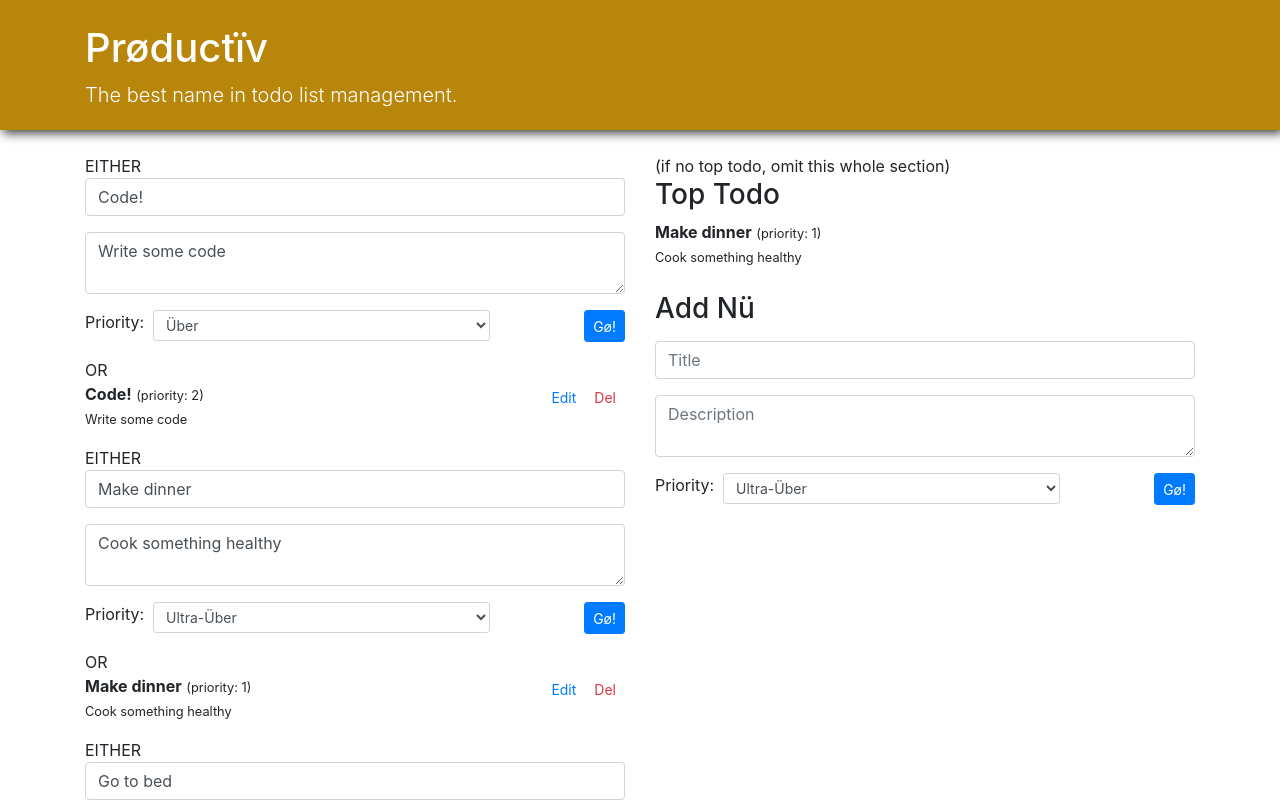
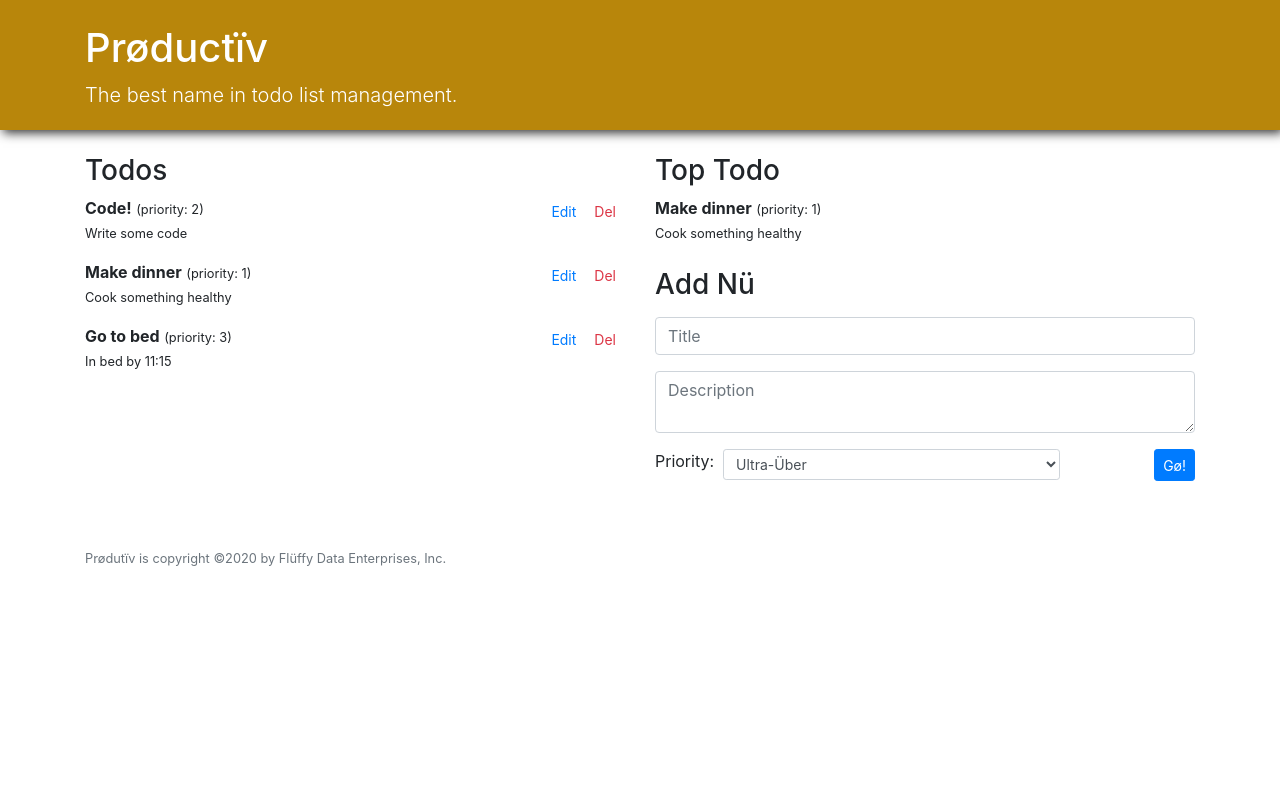
Before and after one commit to mayplesap/react-forms-productiv, a React (Create React App) app: page / in a window 1280 px wide. Shown: the top 802 px of the page. Built offline with nearby package versions, Linux system fonts and the light colour scheme.

Commit message:
completed

```diff
--- a/src/App.js
+++ b/src/App.js
@@ -20,26 +20,31 @@ function App() {
       </header>
 
       <section className="container mt-4">
-          <TodoApp initialTodos={[
+        <TodoApp
+          initialTodos={[
             {
               id: 1,
               title: "Code!",
               description: "Write some code",
               priority: 2,
+              isEditable: false,
             },
             {
               id: 2,
               title: "Make dinner",
               description: "Cook something healthy",
               priority: 1,
+              isEditable: false,
             },
             {
               id: 3,
               title: "Go to bed",
               description: "In bed by 11:15",
               priority: 3,
+              isEditable: false,
             },
-          ]} />
+          ]}
+        />
 
         <Footer />
       </section>
--- a/src/EditableTodo.js
+++ b/src/EditableTodo.js
@@ -1,4 +1,4 @@
-import React, { useState } from "react";
+import React from "react";
 import Todo from "./Todo";
 import TodoForm from "./TodoForm";
 
@@ -13,45 +13,48 @@ import TodoForm from "./TodoForm";
  */
 
 function EditableTodo({ todo, update, remove }) {
-
   /** Toggle if this is being edited */
-  function toggleEdit() { }
+  function toggleEdit() {
+    update(todo);
+  }
 
   /** Call remove fn passed to this. */
-  function handleDelete() { }
+  function handleDelete() {
+    remove(todo.id);
+  }
 
-  /** Edit form saved; toggle isEditing and update in ancestor. */
-  function handleSave(formData) { }
-  console.log("TODO", todo);
+  // /** Edit form saved; toggle isEditing and update in ancestor. */
+  // function handleSave(formData) {}
+
+  if (todo.isEditable) {
     return (
       <div className="EditableTodo">
-
-                EITHER
-
-                <TodoForm initialFormData={todo}/>
-
-                OR
-
+        <TodoForm initialFormData={todo} handleSave={update} />
+      </div>
+    );
+  } else {
+    return (
+      <div className="EditableTodo">
         <div className="mb-3">
           <div className="float-right text-sm-right">
             <button
               className="EditableTodo-toggle btn-link btn btn-sm"
-                        onClick={toggleEdit}>
+              onClick={toggleEdit}
+            >
               Edit
             </button>
             <button
               className="EditableTodo-delBtn btn-link btn btn-sm text-danger"
-                        onClick={handleDelete}>
+              onClick={handleDelete}
+            >
               Del
             </button>
           </div>
-                  <Todo
-                    todo={todo}
-                    key={todo.id}/>
+          <Todo todo={todo} key={todo.id} />
         </div>
-
       </div>
     );
   }
+}
 
 export default EditableTodo;
--- a/src/EditableTodoList.js
+++ b/src/EditableTodoList.js
@@ -11,12 +11,18 @@ import EditableTodo from "./EditableTodo";
  * TodoApp -> EditableTodoList -> [ EditableTodo, ... ]
  */
 
-function EditableTodoList({todos, update, remove}) {
-  console.log("TODOSSS", todos);
+function EditableTodoList({ todos, update, remove }) {
   return (
-      <div>
-        {todos.map(todo => <EditableTodo todo={todo} update={update} remove={remove}/>)}
-      </div>
+    <div>
+      {todos.map((todo) => (
+        <EditableTodo
+          todo={todo}
+          update={update}
+          key={todo.id}
+          remove={remove}
+        />
+      ))}
+    </div>
   );
 }
 
--- a/src/Todo.js
+++ b/src/Todo.js
@@ -3,18 +3,21 @@ import React from "react";
 /** Simple presentation component for a todo.
  *
  * Props:
- * - todo: like { id, title, description, priority }
+ * - todo: like { id, title, description, priority, isEditable }
  *
  * { EditableTodo, TodoApp } -> Todo
  **/
 
-function Todo({todo}) {
-  console.log("TODO in todo", todo);
+function Todo({ todo }) {
   return (
-      <div className="Todo">
-        <div><b>{todo.title}</b> <small>(priority: {todo.priority})</small></div>
-        <div><small>{todo.description}</small></div>
+    <div className="Todo">
+      <div>
+        <b>{todo.title}</b> <small>(priority: {todo.priority})</small>
       </div>
+      <div>
+        <small>{todo.description}</small>
+      </div>
+    </div>
   );
 }
 
--- a/src/TodoApp.js
+++ b/src/TodoApp.js
@@ -4,7 +4,6 @@ import TodoForm from "./TodoForm";
 
 import TopTodo from "./TopTodo";
 import EditableTodoList from "./EditableTodoList";
-import Todo from "./Todo";
 
 /** App for managing a todo list.
  *
@@ -17,61 +16,58 @@ import Todo from "./Todo";
  * App -> TodoApp -> { TodoForm, EditableTodoList }
  */
 
-function TodoApp({initialTodos}) {
-  const [todos, setTodos] = useState([...initialTodos]);
+function TodoApp({ initialTodos }) {
+  const [todos, setTodos] = useState(initialTodos);
   /** add a new todo to list */
   function create(newTodo) {
     newTodo.id = uuid();
-    setTodos(todos => ([
-      ...todos,
-      newTodo
-    ]));
+    newTodo.isEditable = false;
+    setTodos((todos) => [...todos, newTodo]);
   }
 
   /** update a todo with updatedTodo */
   function update(updatedTodo) {
-    setTodos(todos => (todos.map(todo => {
-      if(todo.id === updatedTodo.id) {
-        return updatedTodo;
-      } else {
-        return todo;
-      }
-    })));
+    updatedTodo.isEditable = !updatedTodo.isEditable;
+    setTodos((todos) =>
+      todos.map((todo) => {
+        if (todo.id === updatedTodo.id) {
+          return updatedTodo;
+        } else {
+          return todo;
+        }
+      })
+    );
   }
-
 
   /** delete a todo by id */
   function remove(id) {
-    setTodos(todos => todos.filter(todo => todo.id !== id));
+    setTodos((todos) => todos.filter((todo) => todo.id !== id));
   }
 
-  /**TODO: handleSave: will update or create todo */
-  function handleSave(todo){
-    if(todo.id) {
-      update(todo);
-    } else {
-      create(todo);
-    }
-  }
-
-  console.log("APP TODOS", todos)
   return (
     <main className="TodoApp">
       <div className="row">
         <div className="col-md-6">
-          <EditableTodoList todos={todos} update={update} remove={remove}/> OR
-          <span className="text-muted">You have no todos.</span>
+          <h3>Todos</h3>
+          {todos.length > 0 ? (
+            <EditableTodoList todos={todos} update={update} remove={remove} />
+          ) : (
+            <span className="text-muted">You have no todos.</span>
+          )}
         </div>
 
         <div className="col-md-6">
-          (if no top todo, omit this whole section)
           <section className="mb-4">
             <h3>Top Todo</h3>
-            <TopTodo todos={todos}/>
+            {todos.length > 0 ? (
+              <TopTodo todos={todos} />
+            ) : (
+              <span className="text-muted">No todos yet.</span>
+            )}
           </section>
           <section>
             <h3 className="mb-3">Add Nü</h3>
-            <TodoForm handleSave={handleSave}/>
+            <TodoForm handleSave={create} />
           </section>
         </div>
       </div>
--- a/src/TodoForm.js
+++ b/src/TodoForm.js
@@ -7,7 +7,7 @@ import React, { useState } from "react";
  * - handleSave: function to call in parent.
  *
  * State:
- * - formData: { title, description, priority, id }
+ * - formData: { title, description, priority, id, isEditable }
  *
  * { TodoApp, EditableTodo } -> TodoForm
  */
--- a/src/TopTodo.js
+++ b/src/TopTodo.js
@@ -10,13 +10,14 @@ import Todo from "./Todo";
  * TodoApp -> TopTodo
  */
 
-function TopTodo({todos}) {
+function TopTodo({ todos }) {
   // lowest-priority # is the highest priority
   let top = todos.reduce(
-      (acc, cur) => cur.priority < acc.priority ? cur : acc, todos[0]);
+    (acc, cur) => (cur.priority < acc.priority ? cur : acc),
+    todos[0]
+  );
 
-  console.log("TOPTODOOO", top)
-  return <Todo  todo={top}/>;
+  return <Todo todo={top} />;
 }
 
 export default TopTodo;
```
Lines whose indentation alone changed are shown as unchanged.
